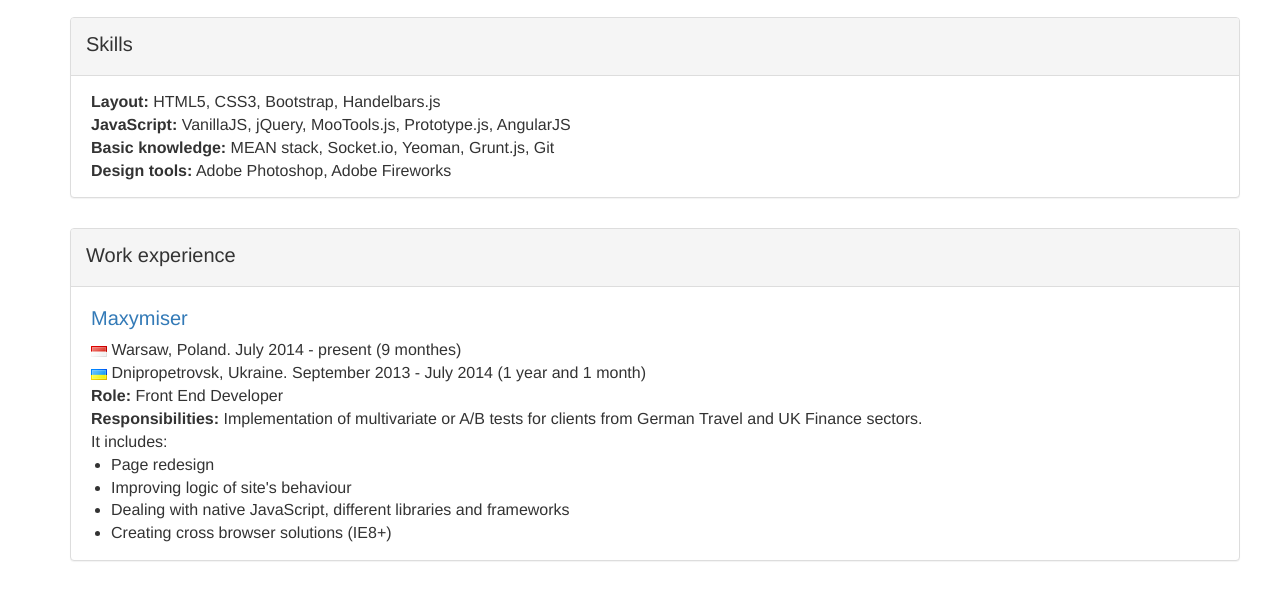
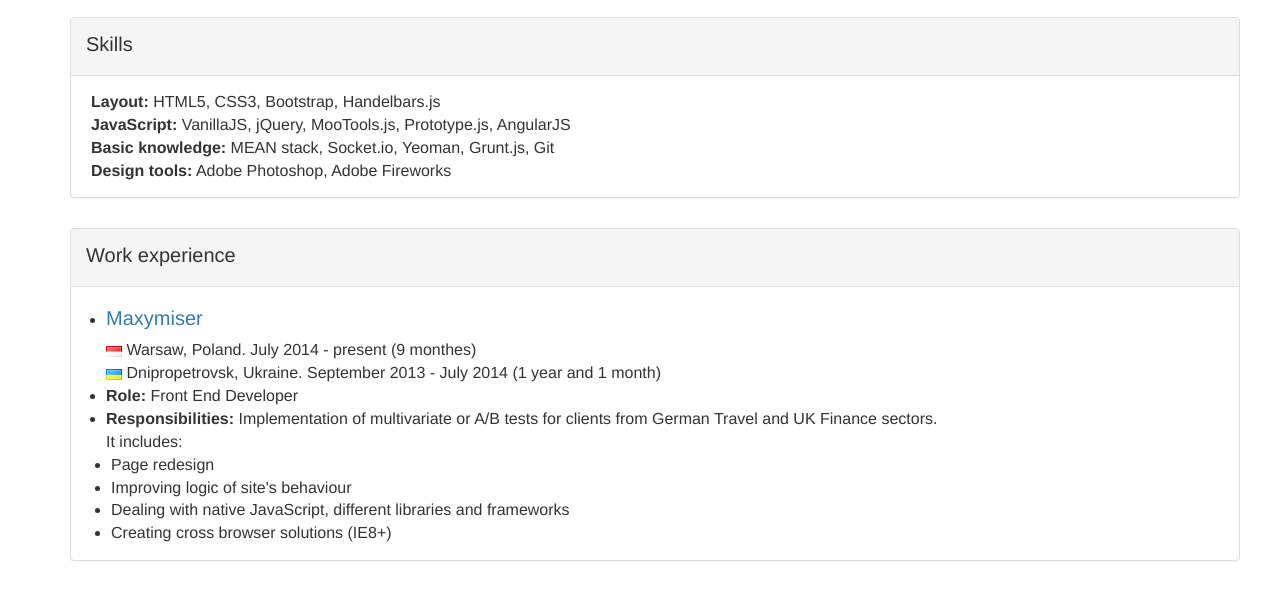
Before and after one commit to Reshetnyak/reshetnyak.github.io, a plain HTML site: page index.html in a window 1280 px wide. Shown: the part 159-749 px from the top of the page. Drawn offline with Linux system fonts and the light colour scheme.

Commit message:
css change

```diff
--- a/css/main.css
+++ b/css/main.css
@@ -32,9 +32,9 @@ p{
 section{
 	margin-bottom: 10px;
 }
-.experience-container ul {
+ul.experience-container{
   padding-left: 20px;
 }
-.experience-container ul li {
+ul.experience-container li {
   list-style: disc;
 }
```
